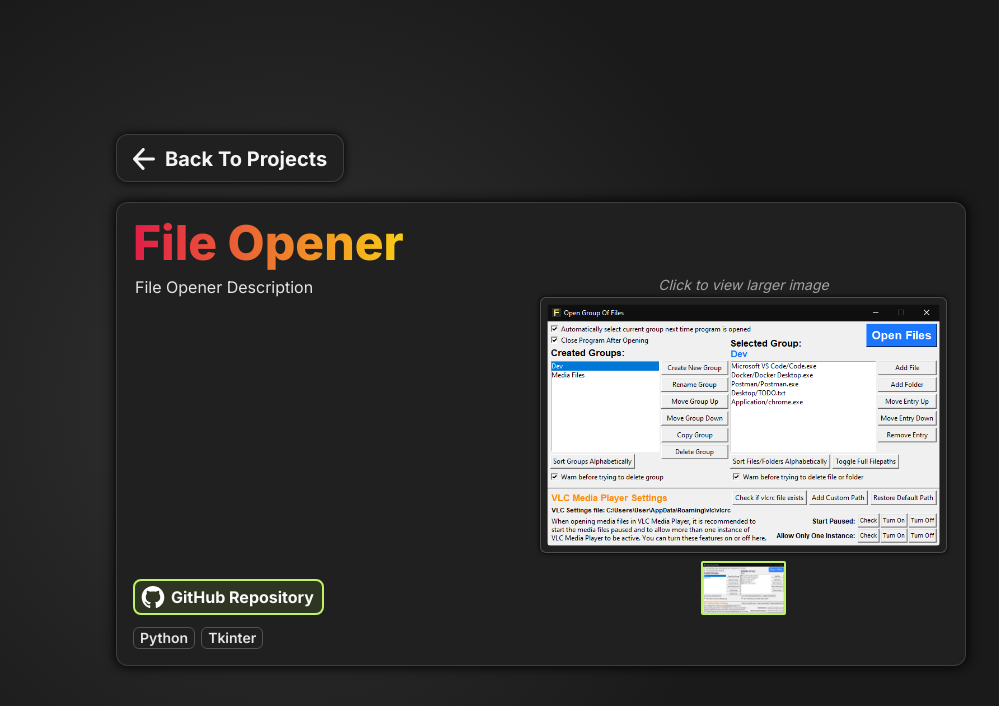
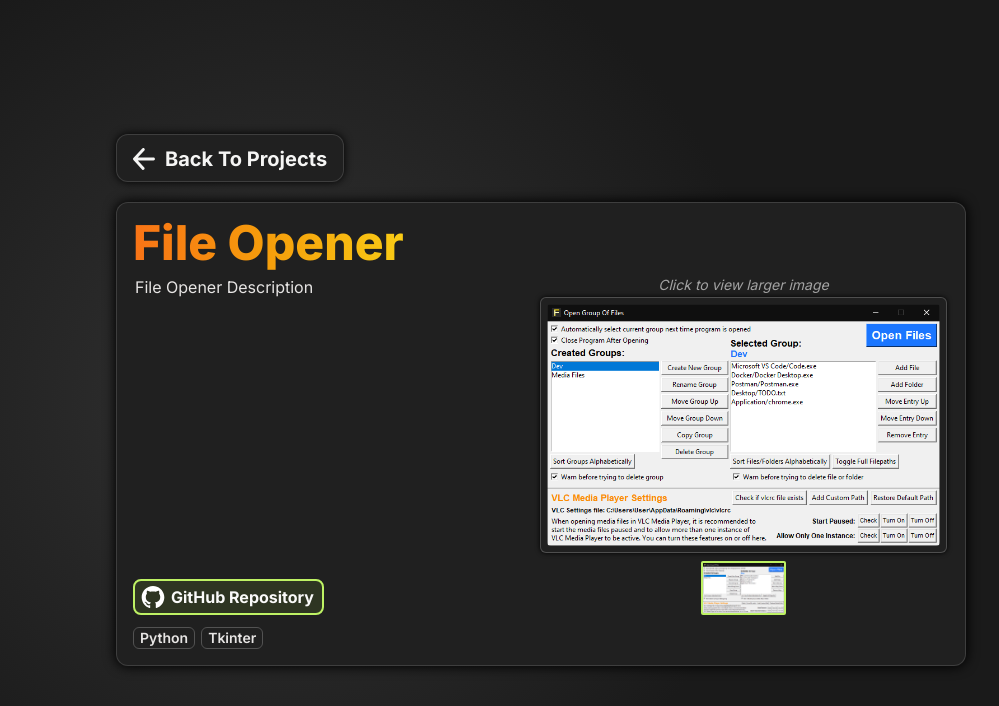
Before and after one commit to vik-ma/portfolio, a Next.js app: page /projects/file-opener in a window 1280 px wide. Shown: the top 706 px of the page, without its empty margins (99-1098 px from the left). Built offline with nearby package versions, Linux system fonts and the light colour scheme.

Commit message:
Changed the default cssGradient for all projects

```diff
--- a/app/ProjectsInfo.tsx
+++ b/app/ProjectsInfo.tsx
@@ -4,7 +4,7 @@ export const ProjectsInfo = {
     shortDescription:
       "A website where the user can select various GPU or CPU models and compare their price-performance score by scraping their prices in real time and comparing them to up-to-date benchmarks.",
     fullDescription: <p>Price-Performance Scraper Description</p>,
-    cssGradient: "bg-gradient-to-r from-rose-600 via-red-500 to-orange-400",
+    cssGradient: "bg-gradient-to-r from-orange-500 via-amber-500 to-yellow-400",
     techStack: [
       "Python",
       "Django",
@@ -47,7 +47,7 @@ export const ProjectsInfo = {
     shortDescription:
       "A browser game where different pathfinding algorithms are facing off on a randomized grid. The aim of the game is to correctly predict which algorithm will find the goal first. After a prediction is made, all of the pathfinding algorithms will be visualized.",
     fullDescription: <p>Pathfinding Race Description</p>,
-    cssGradient: "bg-gradient-to-r from-rose-600 to-amber-400",
+    cssGradient: "bg-gradient-to-r from-orange-500 via-amber-500 to-yellow-400",
     techStack: ["HTML", "CSS", "JavaScript", "React"],
     thumbnailImgSrc: "/images/pathfinding-race-thumbnail.png",
     thumbnailBase64Data:
@@ -80,7 +80,7 @@ export const ProjectsInfo = {
     shortDescription:
       "Browser application that procedurally generates an image using the WFC algorithm from on a small pixel tile sample painted by the user.",
     fullDescription: <p>Paint A Wave Function Collapse Description</p>,
-    cssGradient: "bg-gradient-to-r from-rose-600 via-red-500 to-orange-400",
+    cssGradient: "bg-gradient-to-r from-orange-500 via-amber-500 to-yellow-400",
     techStack: ["Python", "PyGame", "HTML", "CSS", "JavaScript", "WebAssembly"],
     thumbnailImgSrc: "/images/wfc-thumbnail.png",
     thumbnailBase64Data:
@@ -109,7 +109,7 @@ export const ProjectsInfo = {
     shortDescription:
       "Windows GUI application that serves as a front end for the Tesseract OCR engine. Performs OCR on a section of the screen without having to load an image file.",
     fullDescription: <p>Screenshot OCR Description</p>,
-    cssGradient: "bg-gradient-to-r from-rose-600 to-amber-400",
+    cssGradient: "bg-gradient-to-r from-orange-500 via-amber-500 to-yellow-400",
     techStack: ["Python", "PyQt"],
     thumbnailImgSrc: "/images/screenshot-ocr-thumbnail.png",
     thumbnailBase64Data:
@@ -136,7 +136,7 @@ export const ProjectsInfo = {
     shortDescription:
       "Desktop application that allows the user to save a group of programs, files or folders to be opened simultaneously with just one click.",
     fullDescription: <p>File Opener Description</p>,
-    cssGradient: "bg-gradient-to-r from-rose-600 to-yellow-400",
+    cssGradient: "bg-gradient-to-r from-orange-500 via-amber-500 to-yellow-400",
     techStack: ["Python", "Tkinter"],
     thumbnailImgSrc: "/images/file-opener-thumbnail.png",
     thumbnailBase64Data:
@@ -174,7 +174,7 @@ export const ProjectsInfo = {
         phrase.
       </p>
     ),
-    cssGradient: "bg-gradient-to-r from-rose-600 to-yellow-400",
+    cssGradient: "bg-gradient-to-r from-orange-500 via-amber-500 to-yellow-400",
     techStack: ["Python", "Tkinter"],
     thumbnailImgSrc: "/images/link-opener-thumbnail.png",
     previewImgMainWidth: 402,
```
